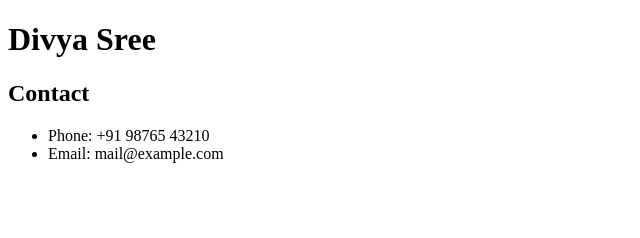
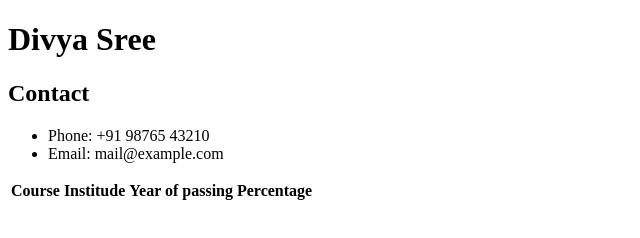
Before and after one commit to divyasng/learning-html, a plain HTML site: page dsa-resume.html in a window 1280 px wide. Shown: the whole page, without its empty margins (0-640 px from the left). Drawn offline with Linux system fonts and the light colour scheme.

Commit message:
education table header added

```diff
--- a/dsa-resume.html
+++ b/dsa-resume.html
@@ -15,11 +15,20 @@
         <ul>
             <li>Phone: +91 98765 43210</li>
             <li>Email: mail@example.com</li>
-
         </ul>
     </section>
-
-
+    <section>
+        <table>
+            <thead>
+                <tr>
+                    <th> Course </th>
+                    <th> Institude </th>
+                    <th> Year of passing </th>
+                    <th> Percentage </th>
+                </tr>
+            </thead>
+        </table>
+    </section>
 </body>
 
 </html>
```
